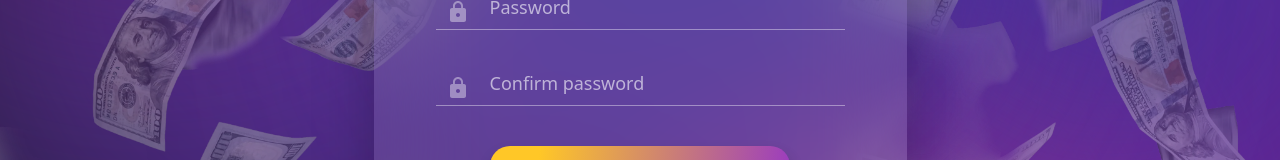
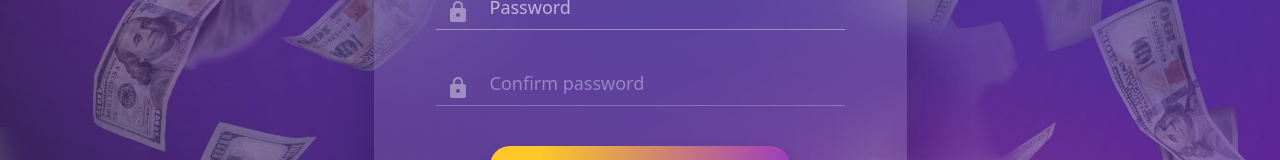
Before and after one commit to NataliiaKopychynska/run-your-budget-FC110, a React (Vite) app: page /register in a window 1280 px wide. Shown: the part 394-554 px from the top of the page. Built offline with nearby package versions, Linux system fonts and the light colour scheme.

Commit message:
disabled confirm

```diff
--- a/package.json
+++ b/package.json
@@ -19,6 +19,7 @@
     "react-hot-toast": "^2.5.2",
     "react-icons": "^5.5.0",
     "react-modal": "^3.16.3",
+    "react-password-strength-bar": "^0.4.1",
     "react-redux": "^9.2.0",
     "react-router-dom": "^7.5.1",
     "react-spinners": "^0.16.1",
--- a/src/components/RegisterForm/RegisterForm.jsx
+++ b/src/components/RegisterForm/RegisterForm.jsx
@@ -5,7 +5,8 @@ import { Link, useNavigate } from "react-router-dom";
 import { Icon } from "../../Icon";
 import { useDispatch } from "react-redux";
 import { register } from "../../redux/auth/operations";
-import { toast, ToastContainer } from "react-toastify";
+import PasswordStrengthBar from "react-password-strength-bar";
+import toast, { Toaster } from "react-hot-toast";
 
 const RegisterForm = () => {
   const dispatch = useDispatch();
@@ -13,8 +14,8 @@ const RegisterForm = () => {
   const onSubmit = ({ name, email, password }, { resetForm }) => {
     dispatch(register({ name, email, password }))
       .unwrap()
-      .then((res) => {
-        toast.success(`Welcome, ${res.name}!`);
+      .then((payload) => {
+        toast.success(`Welcome, ${payload.user.name}!`);
         navigate("/");
       })
       .catch(() => {
@@ -90,12 +91,17 @@ const RegisterForm = () => {
             </div>
             <div className={s.label}>
               <Icon id="#icon-lock" className={s.icon} />
-              <Field
-                className={s.input}
-                type="password"
-                name="confirmPassword"
-                placeholder="Confirm password"
-              />
+              <Field name="confirmPassword">
+                {({ field, form }) => (
+                  <input
+                    {...field}
+                    className={s.input}
+                    type="password"
+                    placeholder="Confirm password"
+                    disabled={!form.values.password}
+                  />
+                )}
+              </Field>
               <ErrorMessage
                 className={s.errMsg}
                 name="confirmPassword"
@@ -113,7 +119,7 @@ const RegisterForm = () => {
           </div>
         </Form>
       </Formik>
-      <ToastContainer />
+      <Toaster />
     </>
   );
 };
--- a/src/components/RegisterForm/RegisterForm.module.css
+++ b/src/components/RegisterForm/RegisterForm.module.css
@@ -93,6 +93,10 @@
 .input::placeholder {
   color: rgba(255, 255, 255, 0.6);
 }
+.input:disabled {
+  cursor: not-allowed;
+  opacity: 0.6;
+}
 .icon {
   position: absolute;
   left: 10px;
@@ -100,6 +104,7 @@
   width: 24px;
   height: 24px;
 }
+
 .logo {
   margin: 0 auto;
   width: 35.95px;
@@ -117,3 +122,6 @@
   font-size: 10px;
   justify-content: flex-end;
 }
+.strength_bar {
+  position: relative;
+}
```
Also changed, not shown: 1 other file (tests, documents, lock files or other folders).
